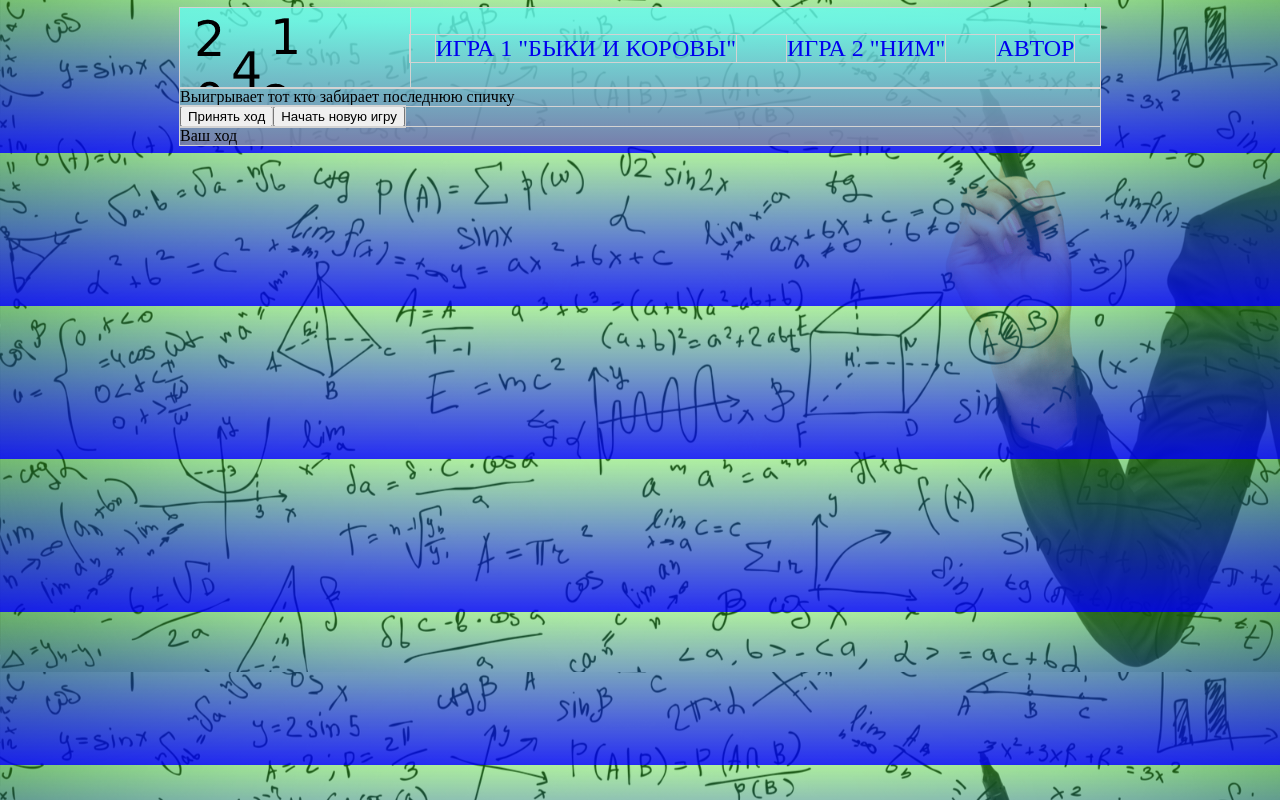
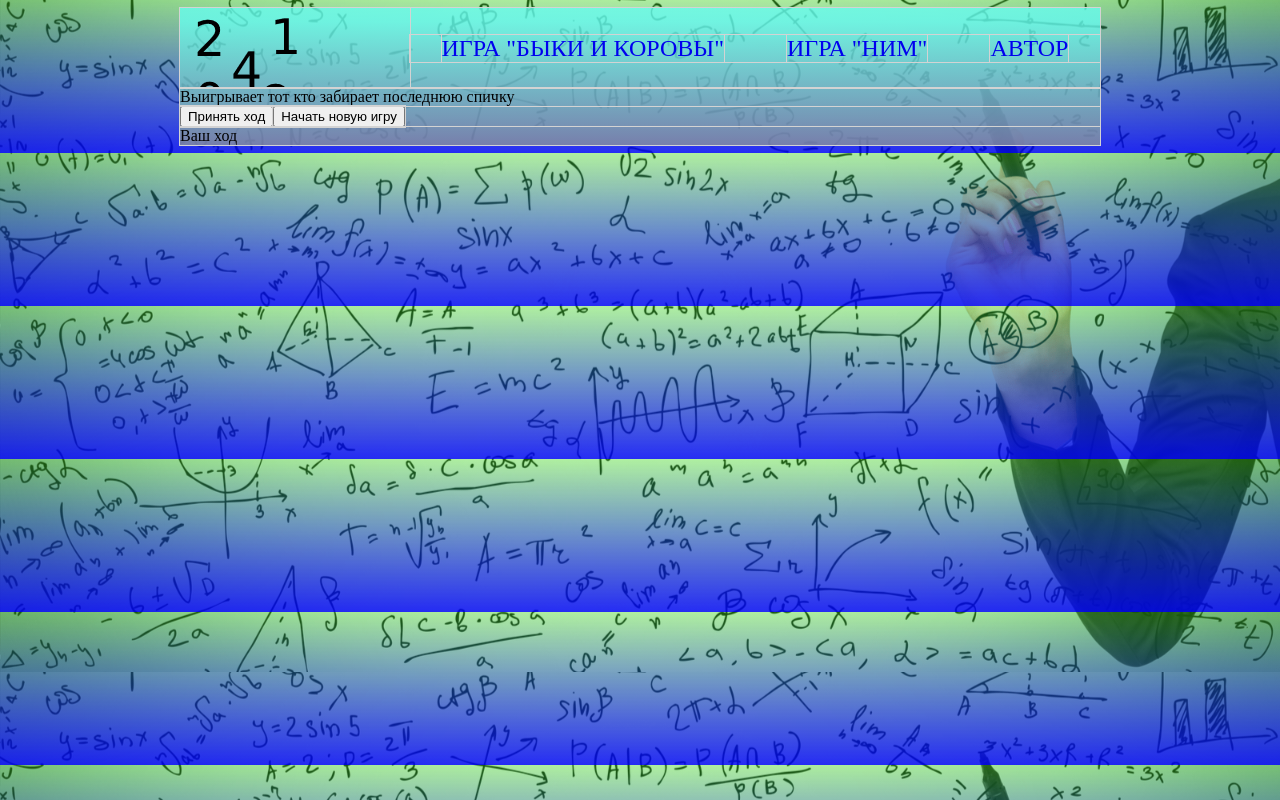
Before and after one commit to k2u6m5i3r/KursJS, a website with bundled scripts: page src/index.html in a window 1280 px wide. Built offline with nearby package versions, Linux system fonts and the light colour scheme.

Commit message:
editHtml

```diff
--- a/src/index.html
+++ b/src/index.html
@@ -20,8 +20,8 @@
             <div class="header__logo">
             </div>
             <div class="header__menu menu">
-                <a href="http://#" class="menu__item">Игра 1 "Быки и коровы"</a>
-                <a href="http://#" class="menu__item">Игра 2 "Ним"</a>
+                <a href="http://#" class="menu__item">Игра "Быки и коровы"</a>
+                <a href="http://#" class="menu__item">Игра "Ним"</a>
                 <a href="http://#" class="menu__item">Автор</a>
             </div>
         </header>
```
